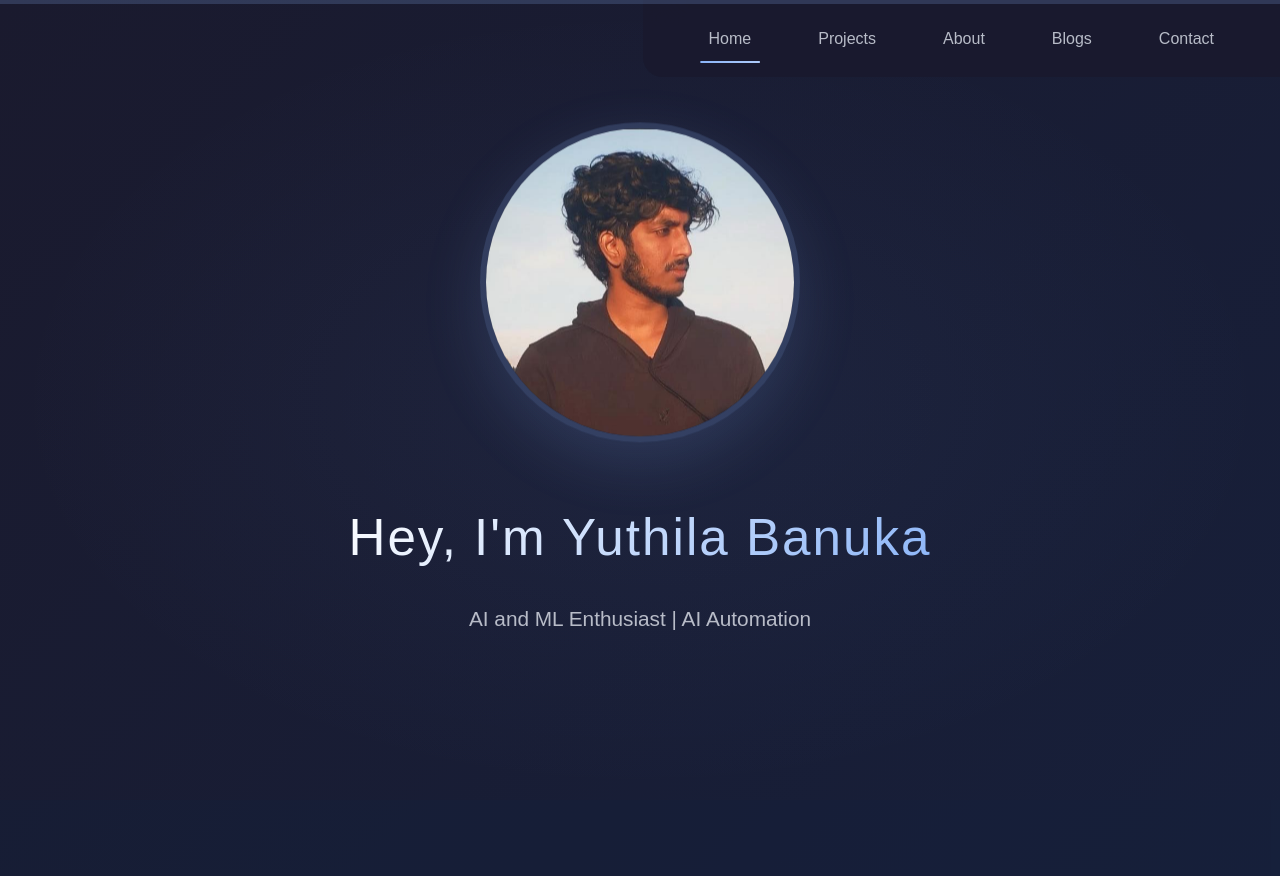
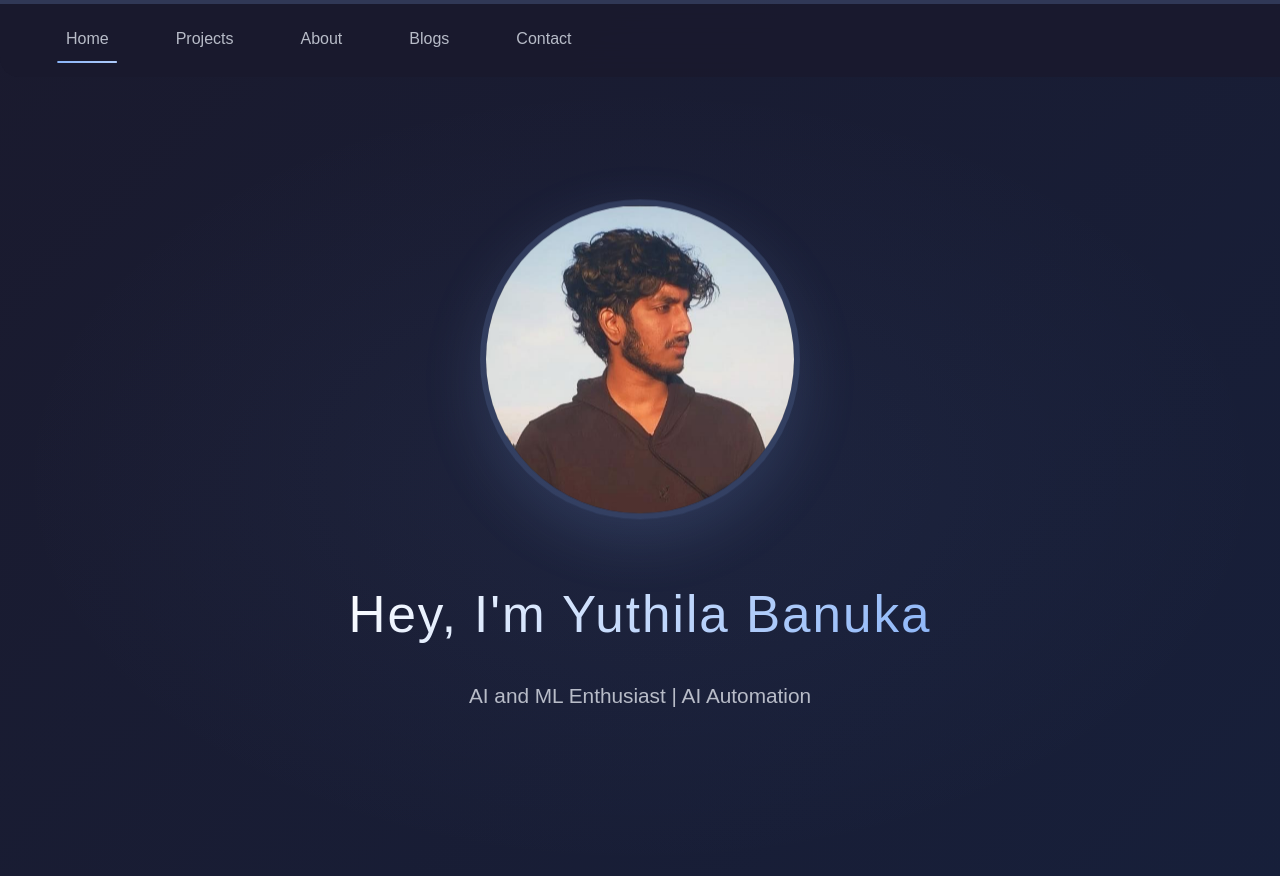
Before and after one commit to Banuka2540/Django-portfolio, a Django app: page / in a window 1280 px wide. Shown: the top 876 px of the page. Run offline with Django 5.2, Linux system fonts and the light colour scheme.

Commit message:
change in nav bar

```diff
--- a/static/css/styles.css
+++ b/static/css/styles.css
@@ -20,10 +20,7 @@
 
         /* Navigation */
         nav {
-            position: fixed;
-            top: 0;
-            right: 0;
-            z-index: 1000;
+
             padding: 25px 50px;
             backdrop-filter: blur(20px);
             background: rgba(26, 26, 46, 0.9);
```
